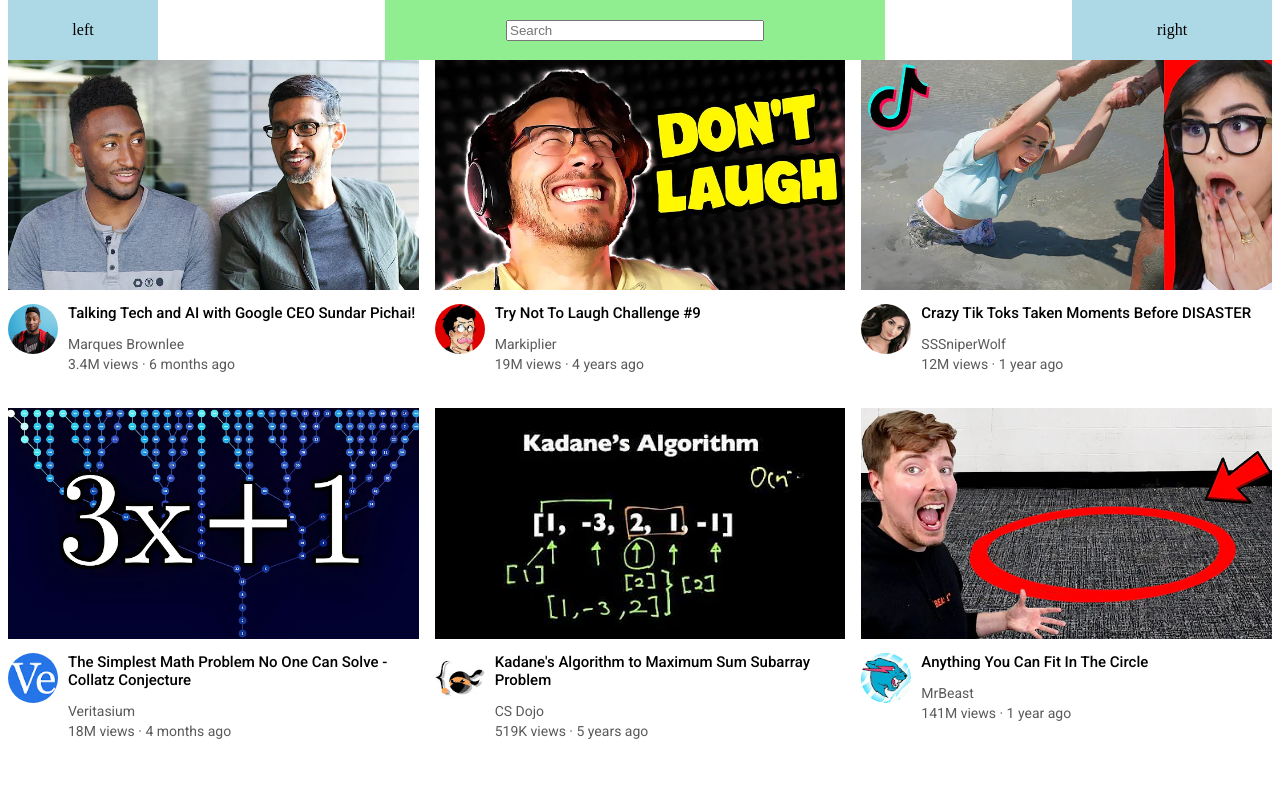
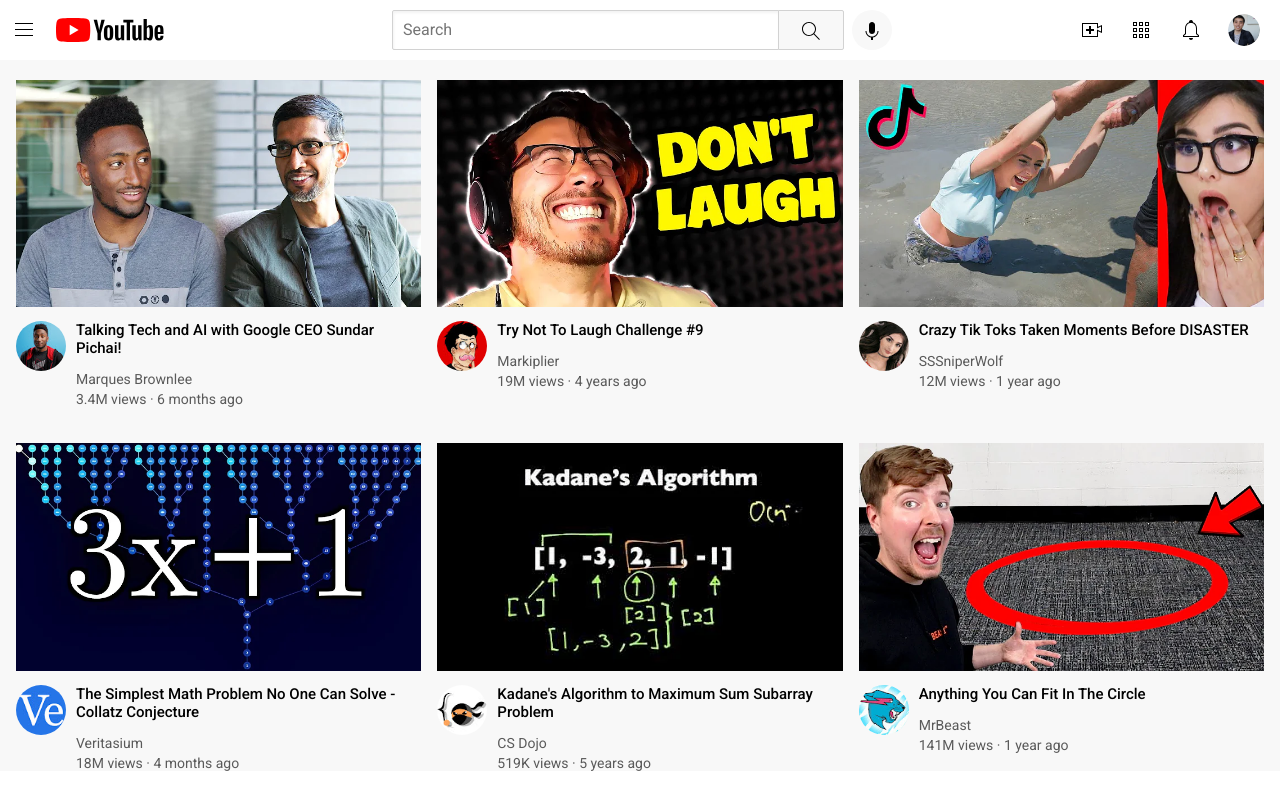
Before and after one commit to riad-safowan/html-css, a plain HTML site: page youtube-demo/youtube.html in a window 1280 px wide. Drawn offline with Linux system fonts and the light colour scheme.

Commit message:
nested flexbox

```diff
--- a/youtube-demo/styles/header.css
+++ b/youtube-demo/styles/header.css
@@ -10,31 +10,93 @@
 .left-section {
   display: flex;
   align-items: center;
-  justify-content: center;
-  width: 150px;
   height: 100%;
-  background-color: lightblue;
 }
+.header-menu {
+  height: 24px;
+  margin-left: 12px;
+}
+.header-logo {
+  margin-left: 20px;
+  margin-right: 20px;
+  height: 24px;
+}
+
 .middle-section {
   display: flex;
   align-items: center;
   justify-content: center;
   flex: 1;
   height: 100%;
-  background-color: lightgreen;
-  margin-left: 70px;
+  margin-left: 50px;
   margin-right: 30px;
-  min-width: 80px;
   max-width: 500px;
 }
-.middle-section > input {
-  width: 50%;
+.search-box {
+  flex: 1;
+  height: 36px;
+  padding-left: 10px;
+  font-size: 16px;
+  width: 0px;
+  min-width: 60px;
+  border-width: 1px;
+  border-color: rgb(210, 210, 210);
+  border-top-left-radius: 2px;
+  border-bottom-left-radius: 2px;
+  border-style: solid;
+  box-shadow: inset 1px 2px 3px rgba(0, 0, 0, 0.05);
+}
+.search-box::placeholder {
+  font-family: Roboto, Arial;
+}
+.search-button {
+  margin-left: -1px;
+  height: 40px;
+  width: 66px;
+  border-width: 1px;
+  border-color: rgb(210, 210, 210);
+  background-color: rgb(248, 248, 248);
+  border-top-right-radius: 2px;
+  border-bottom-right-radius: 2px;
+  border-style: solid;
+}
+.search-icon {
+  margin-top: 4px;
+  width: 24px;
+  height: 24px;
+}
+.mic-button {
+  margin-left: 8px;
+  height: 40px;
+  width: 40px;
+  background-color: rgb(248, 248, 248);
+  border-radius: 20px;
+  border: none;
+}
+.mic-icon {
+  margin-top: 4px;
+  width: 24px;
+  height: 24px;
 }
 .right-section {
   display: flex;
   height: 100%;
+  margin-right: 20px;
   align-items: center;
-  justify-content: center;
-  width: 200px;
-  background-color: lightblue;
+  justify-content: space-between;
+  width: 180px;
+  flex-shrink: 0;
 }
+.icon-upload {
+  height: 24px;
+}
+.icon-apps {
+  height: 24px;
+}
+.icon-notification {
+  height: 24px;
+}
+.profile-picture {
+  height: 32px;
+  border-radius: 16px;
+}
--- a/youtube-demo/styles/video.css
+++ b/youtube-demo/styles/video.css
@@ -1,6 +1,10 @@
 .video-preview-grid {
   display: grid;
   grid-template-columns: 1fr 1fr 1fr;
+  background-color: rgb(248, 248, 248);
+  padding-top: 20px;
+  padding-left: 16px;
+  padding-right: 16px;
   column-gap: 16px;
   row-gap: 36px;
 }
--- a/youtube-demo/youtube.css
+++ b/youtube-demo/youtube.css
@@ -4,5 +4,5 @@
   font-family: Roboto, Arial;
 }
 body {
-  margin-top: 0;
+  margin: 0;
 }
--- a/youtube-demo/youtube.html
+++ b/youtube-demo/youtube.html
@@ -20,16 +20,37 @@
   <body>
     <div class="header">
       <div class="left-section">
-        left
+        <img class="header-menu" src="icons/hamburger-menu.svg" alt="menu" />
+        <img class="header-logo" src="icons/youtube-logo.svg" alt="logo" />
       </div>
       <div class="middle-section">
-         <input placeholder="Search" />
+        <input class="search-box" placeholder="Search" />
+        <button class="search-button">
+          <img class="search-icon" src="icons/search.svg" alt="search" />
+        </button>
+        <button class="mic-button">
+          <img
+            class="mic-icon"
+            src="icons/voice-search-icon.svg"
+            alt="voice search"
+          />
+        </button>
       </div>
       <div class="right-section">
-        right
+        <img class="icon-upload" src="icons/upload.svg" alt="upload" />
+        <img class="icon-apps" src="icons/youtube-apps.svg" alt="apps" />
+        <img
+          class="icon-notification"
+          src="icons/notifications.svg"
+          alt="notifications"
+        />
+        <img
+          class="profile-picture"
+          src="channel-pictures/my-channel.jpeg"
+          alt="profile"
+        />
       </div>
     </div>
-
 
     <div class="video-preview-grid">
       <div class="video-preview">
```
